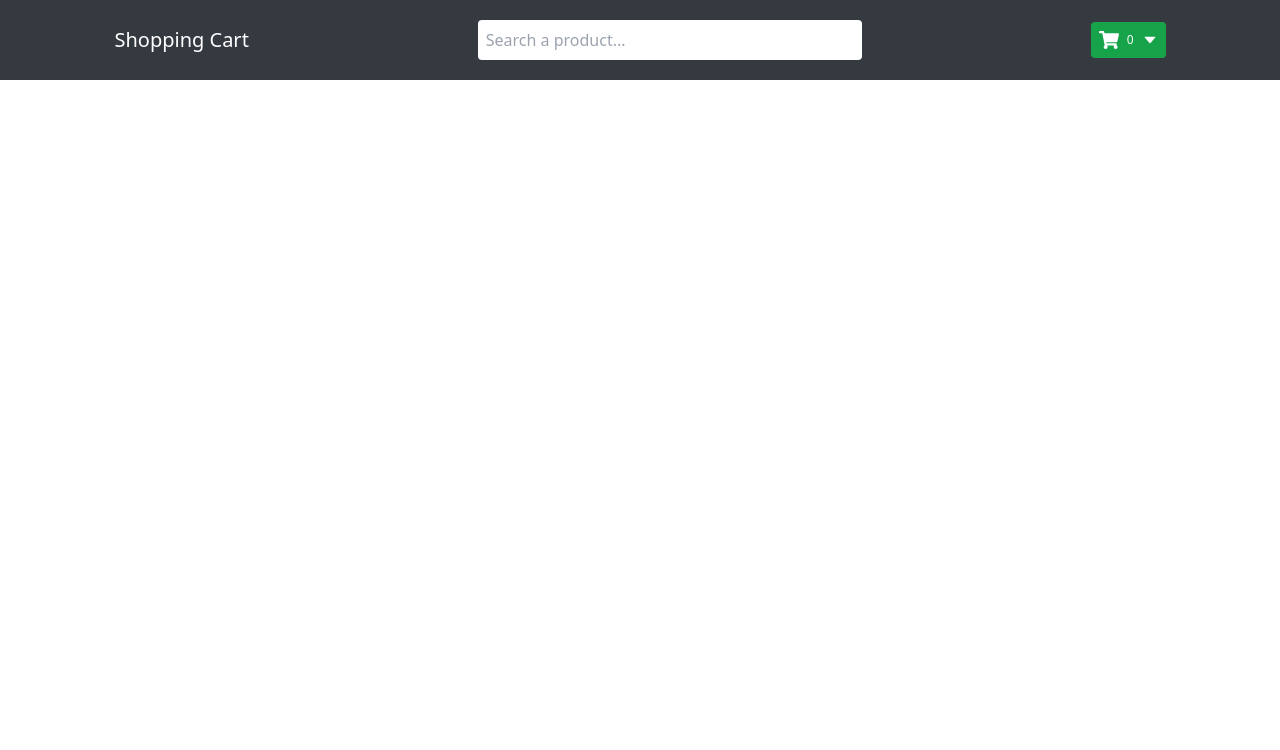
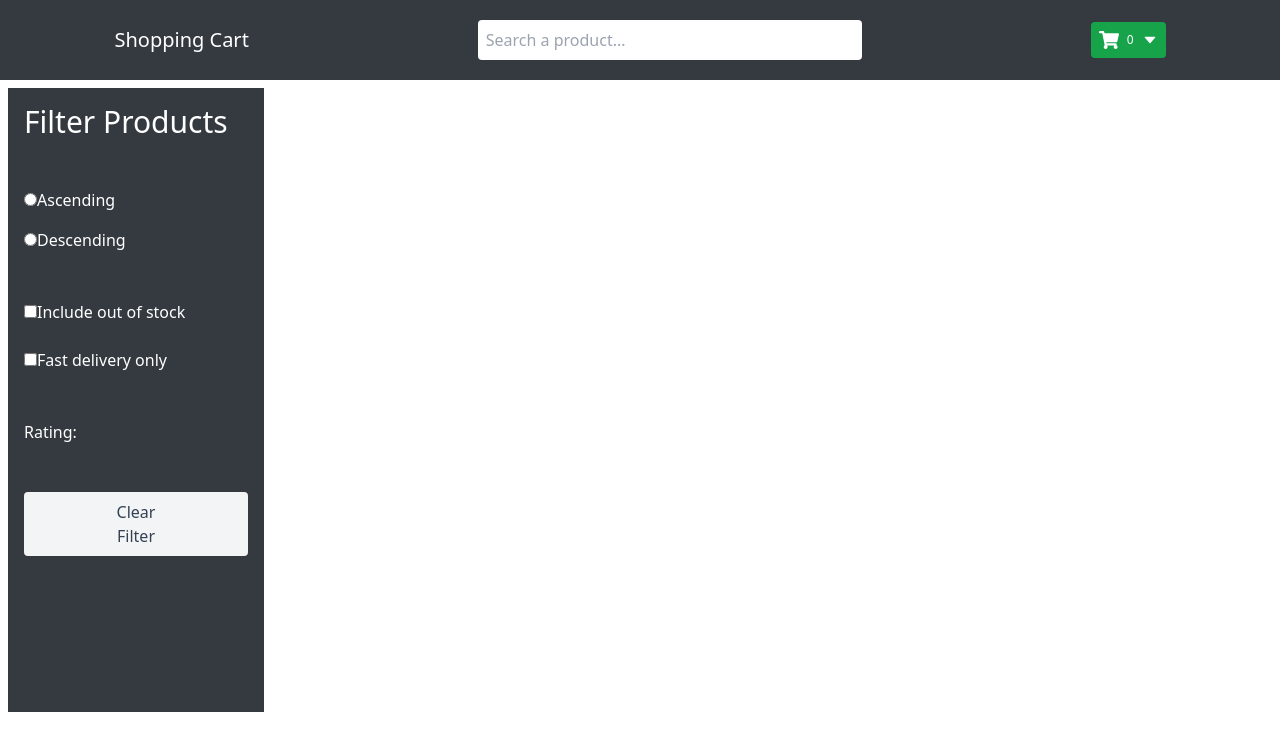
Before and after one commit to ahsn-dev/shopping-card, a React (Vite) app: page / in a window 1280 px wide. Shown: the top 750 px of the page. Built offline with nearby package versions, Linux system fonts and the light colour scheme.

Commit message:
create filter product component

```diff
--- a/src/App.tsx
+++ b/src/App.tsx
@@ -1,5 +1,11 @@
+import FilterProduct from "./components/FilterProduct";
 import Navbar from "./components/Navbar";
 
 export default function App() {
-  return <Navbar />;
+  return (
+    <>
+      <Navbar />
+      <FilterProduct />
+    </>
+  );
 }
--- /dev/null
+++ b/src/components/FilterProduct.tsx
@@ -0,0 +1,46 @@
+const FilterProduct = () => {
+  return (
+    <div className="w-[20%] h-[39rem] bg-[#343A40] text-white m-2 p-4 flex flex-col gap-y-12">
+      <h2 className="text-3xl font-light">Filter Products</h2>
+      <div className="text-white flex flex-col gap-y-4">
+        <span>
+          <input type="radio" id="ascending" name="order" value={"Ascending"} />
+          <label htmlFor="ascending">Ascending</label>
+        </span>
+        <span>
+          <input
+            type="radio"
+            id="descending"
+            name="order"
+            value={"Descending"}
+          />
+          <label htmlFor="descending">Descending</label>
+        </span>
+      </div>
+      <div className="flex flex-col text-white gap-y-6">
+        <span>
+          <input
+            type="checkbox"
+            id="out-of-stock"
+            value={"Include out of stock"}
+          />
+          <label htmlFor="out-of-stock">Include out of stock</label>
+        </span>
+        <span>
+          <input
+            type="checkbox"
+            id="fast-delivery"
+            value={"Fast delivery only"}
+          />
+          <label htmlFor="fast-delivery">Fast delivery only</label>
+        </span>
+      </div>
+      <div>Rating:</div>
+      <button className="bg-gray-100 px-20 py-2 rounded text-slate-700 hover:bg-gray-200">
+        Clear Filter
+      </button>
+    </div>
+  );
+};
+
+export default FilterProduct;
```
